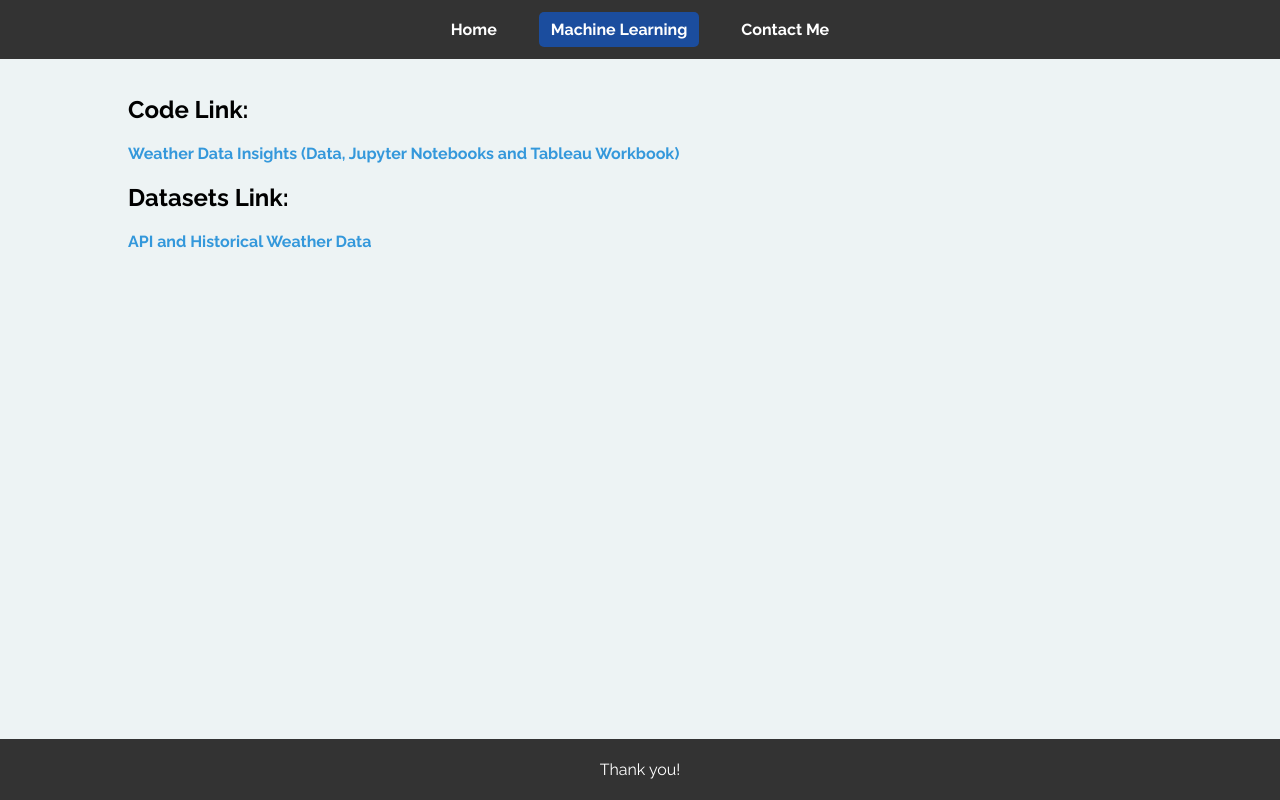
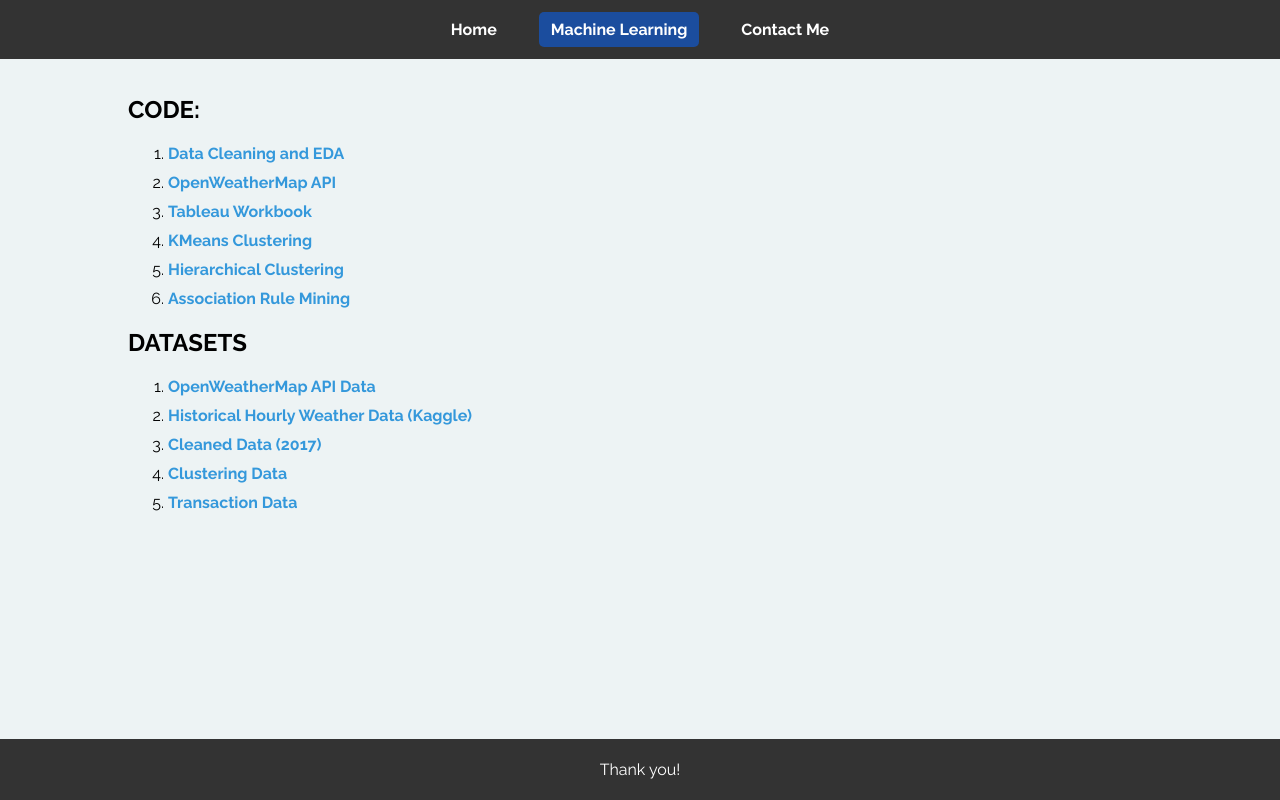
Before and after one commit to msaiyeshwanth/portfolio, a plain HTML site: page codeanddata.html in a window 1280 px wide. Drawn offline with Linux system fonts and the light colour scheme.

Commit message:
Changes to be committed: 	modified:   codeanddata.html

```diff
--- a/codeanddata.html
+++ b/codeanddata.html
@@ -58,11 +58,47 @@
   <section class="codeanddata-section">
     <div class="container">
 
-        <h1>Code Link:</h1>
-        <a href="https://github.com/msaiyeshwanth/weatherdatainsights" target="_blank">Weather Data Insights (Data, Jupyter Notebooks and Tableau Workbook)</a>
+        <h1>CODE:</h1>
+        <ol>
+            <li>
+                <a href="https://github.com/msaiyeshwanth/weatherdatainsights/blob/main/weather.ipynb" target="_blank">Data Cleaning and EDA</a>
+            </li>
+            <li>
+                <a href="https://github.com/msaiyeshwanth/weatherdatainsights/blob/main/weatherapi.ipynb" target="_blank">OpenWeatherMap API</a>
+            </li>
+            <li>
+                <a href="https://github.com/msaiyeshwanth/weatherdatainsights/blob/main/Book1.twb" target="_blank">Tableau Workbook</a>
+            </li>
+            <li>
+                <a href="https://github.com/msaiyeshwanth/weatherdatainsights/blob/main/KMeans.ipynb" target="_blank">KMeans Clustering</a>
+            </li>
+            <li>
+                <a href="https://github.com/msaiyeshwanth/weatherdatainsights/blob/main/Hierarchical.ipynb" target="_blank">Hierarchical Clustering</a>
+            </li>
+            <li>
+                <a href="https://github.com/msaiyeshwanth/weatherdatainsights/blob/main/ARM.ipynb" target="_blank">Association Rule Mining</a>
+            </li>
 
-        <h1>Datasets Link:</h1>
-       <a href="https://drive.google.com/drive/folders/1X9LPSow0MivrlGXD6xO1BXopa8_eVvmU?usp=drive_link" target="_blank">API and Historical Weather Data</a>
+        </ol>
+
+        <h1>DATASETS</h1>
+        <ol>
+            <li>
+                <a href="https://drive.google.com/file/d/10F3F1yI8ZKn3cz7DjeXj_MMHX3q0PQ9h/view?usp=drive_link" target="_blank">OpenWeatherMap API Data</a>
+            </li>
+            <li>
+                <a href="https://drive.google.com/drive/folders/1uupNspMh0HYu5HSS8nyWpIwAQ-aq0tP3?usp=drive_link" target="_blank">Historical Hourly Weather Data (Kaggle)</a>
+            </li>
+            <li>
+                <a href="https://drive.google.com/file/d/1Axy3XYKvAcetztT6WQeUcQCUiNQItucD/view?usp=drive_link" target="_blank">Cleaned Data (2017)</a>
+            </li>
+            <li>
+                <a href="https://drive.google.com/file/d/1jCmk_1Gp38oqVtZxTfMEPuVOLktQ9c63/view?usp=drive_link" target="_blank">Clustering Data</a>
+            </li>
+            <li>
+                <a href="https://drive.google.com/file/d/1_YxR9FCtm84YrjWALnJmM2Y2W81XppxN/view?usp=drive_link" target="_blank">Transaction Data</a>
+            </li>
+        </ol>
 
     </div>
   </section>
```
